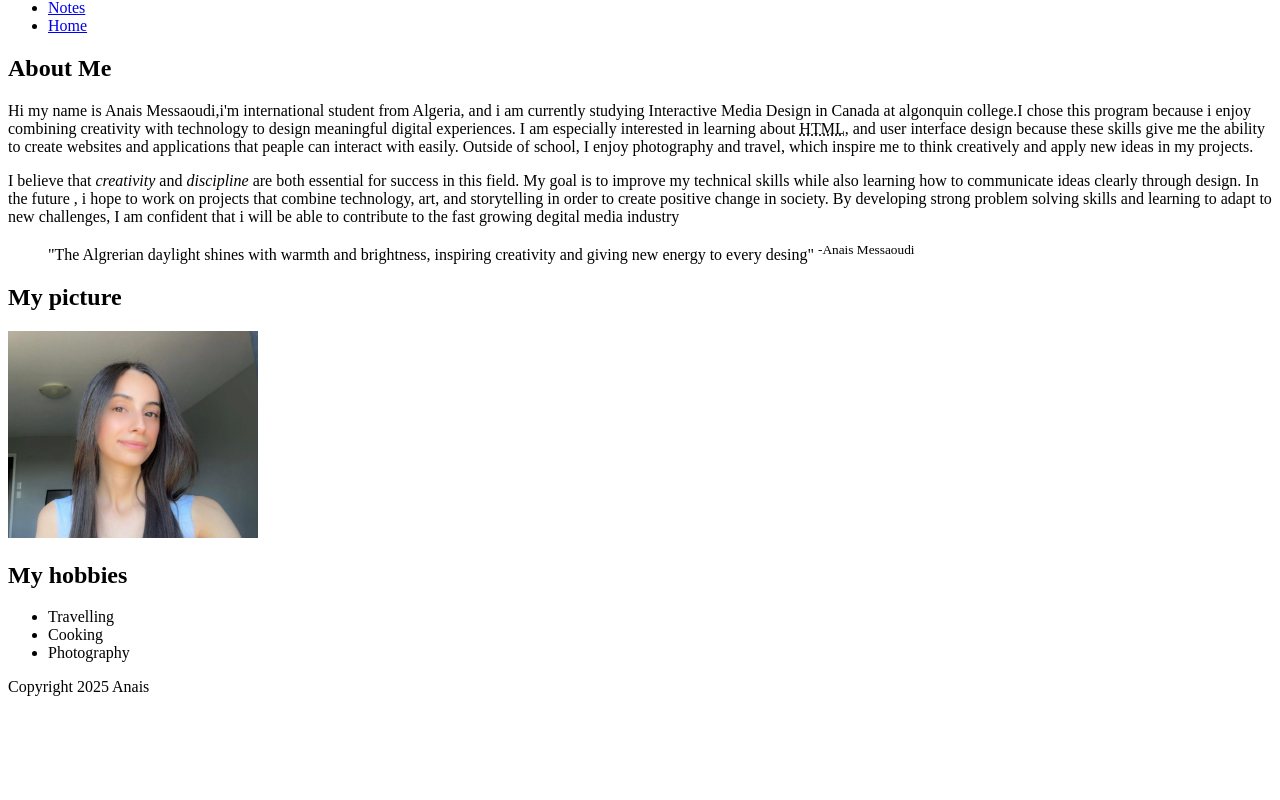
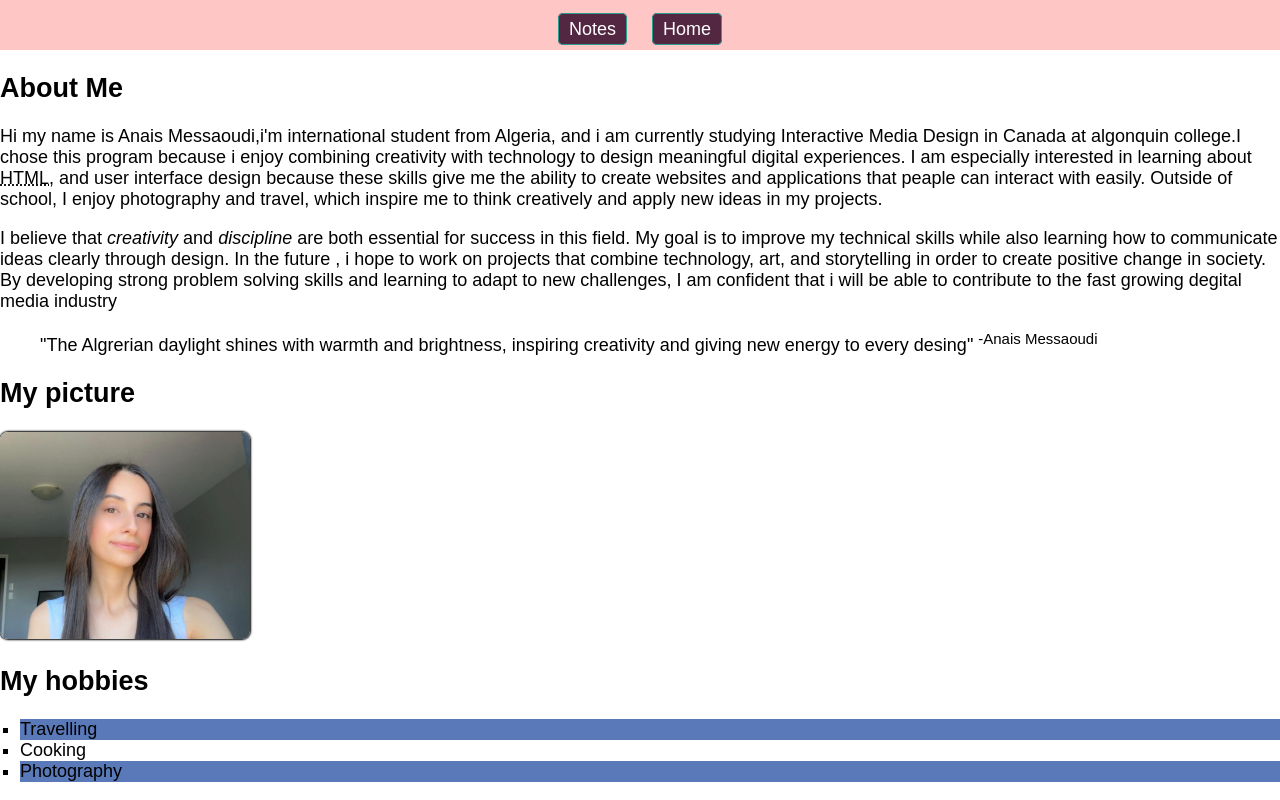
Before and after one commit to Anais2302989/Anais2302989.github.io, a plain HTML site: page html-assignment/index.html in a window 1280 px wide. Shown: the part 81-881 px from the top of the page. Before the commit the page ends 800 px from the top, so only its background shows below. Drawn offline with Linux system fonts and the light colour scheme.

Commit message:
add style.css

```diff
--- /dev/null
+++ b/html-assignment/css/style.css
@@ -0,0 +1,56 @@
+body {
+    font-family: Arial, Helvetica, sans-serif;
+    font-size: 18px;
+    margin: 0;
+    padding: 0;
+}
+
+header, footer {
+    background-color: #ffc6c6;
+    padding: 10px;
+text-align: center;
+}
+
+.site-title {
+    color: #2e2a9d
+}
+
+#my-image {
+    border-radius: 8px;
+    box-shadow: 0px 0px 2px 1px black;
+}
+
+.hobby-list {
+    list-style-type: square;
+    padding-left: 20px;
+}
+
+.hobby-list li:nth-child(odd) {
+     background-color: #5a79b9;
+}
+
+nav ul {
+    list-style-type: none;
+    padding: 0;
+    margin: 0;
+}
+
+nav li {
+    display: inline;
+    margin: 10px;
+}
+
+nav a {
+    text-decoration: none;
+    color: white;
+    background-color: #532642;
+    border: 1px solid #2a9d8f;
+    padding: 5px 10px;
+    border-radius: 5px;
+    transition: background-color 0.3s ease;
+}
+
+nav a:hover ,
+nav a:focus {
+    background-color: #2a9d8f;
+}
--- a/html-assignment/index.html
+++ b/html-assignment/index.html
@@ -4,10 +4,11 @@
     <meta charset="UTF-8">
     <meta name="viewport" content="width=device-width, initial-scale=1.0">
     <title>HTML Assignment</title>
+        <link rel="stylesheet" href="css/style.css">
 </head>
 <body>
     <header>
-        <h1>Anais Messaoudi</h1>
+        <h1 class="site-title">Anais Messaoudi</h1>
         <nav>
             <ul>
                 <li><a href="notes.html">Notes</a></li>
@@ -27,9 +28,9 @@
             "The Algrerian daylight shines with warmth and brightness, inspiring creativity and giving new energy to every desing" <sup>-Anais Messaoudi</sup>
         </blockquote>
         <h2>My picture</h2>
-        <img src="images/my.picture.jpg" alt="Anais Messaoudi" width="250">
+        <img id="my-image" src="images/my.picture.jpg" alt="Anais Messaoudi" width="250">
         <h2>My hobbies</h2>
-        <ul>
+        <ul class="hobby-list">
             <li>Travelling</li>
             <li>Cooking</li>
             <li>Photography</li>
```
Also changed, not shown: html-assignment/home.html (+1 -0 lines), html-assignment/notes.html (+2 -1 lines).
